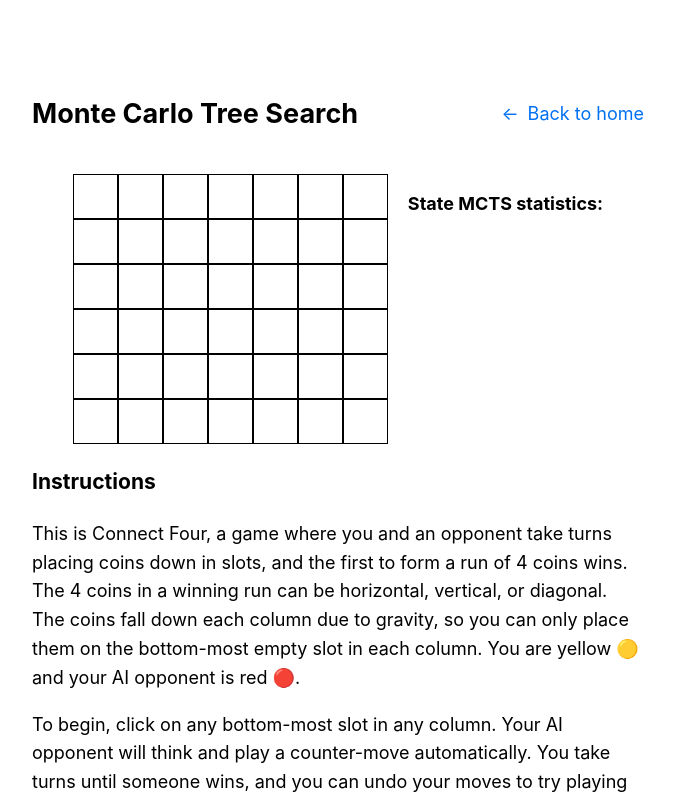
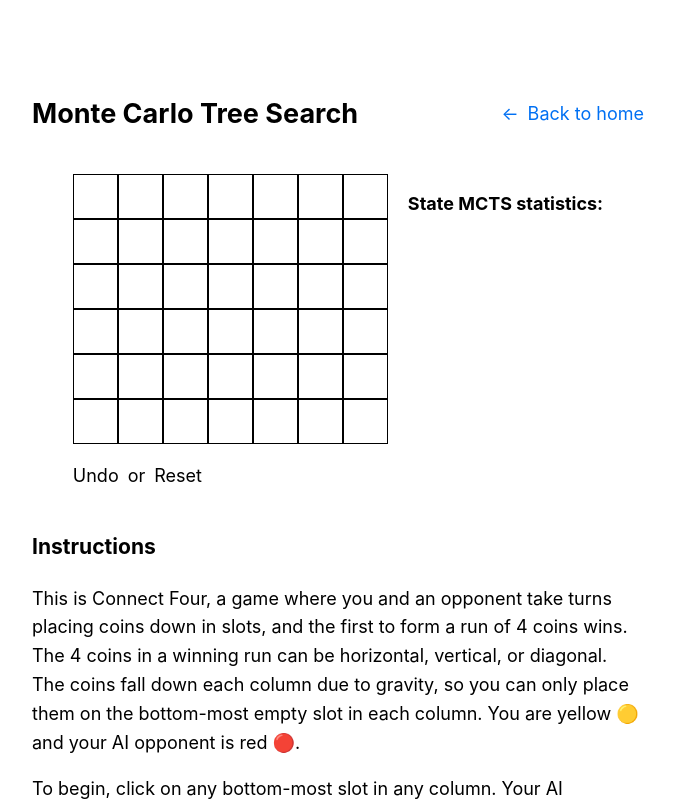
Before and after one commit to quasimik/personal-website, a Next.js app: page /projects/mcts in a window 1280 px wide. Shown: the top 801 px of the page, without its empty margins (302-977 px from the left). Built offline with nearby package versions, Linux system fonts and the light colour scheme.

Commit message:
Add reset button

```diff
--- a/pages/projects/mcts.jsx
+++ b/pages/projects/mcts.jsx
@@ -118,6 +118,16 @@ function ConnectFourMcts() {
     }
   }
 
+  const handleResetClick = () => {
+    game.current = new Game();
+    reachedStates.current = new Set();
+    mcts.current = new MonteCarlo(game.current);
+    const initialState = game.current.start();
+    setGameState(initialState);
+    setMctsStats(null);
+    setGameWinner(null);
+  }
+
   return (
     <>
       <div className={styles.connectFourContainer}>
@@ -134,13 +144,25 @@ function ConnectFourMcts() {
               ))
             ))}
           </div>
-          {gameState.playHistory.length > 0 && <p className={styles.undoButton} onClick={handleUndoClick}>Undo last move</p>}
+          <p className={styles.textControls}>
+            {gameState.player === 1 && gameState.playHistory.length > 0 ? (
+              <span className={styles.textButton} onClick={handleUndoClick}>Undo</span>
+            ) : (
+              <span>Undo</span>
+            )}
+            &ensp;or&ensp;
+            {reachedStates.current.size > 0 ? (
+              <span className={styles.textButton} onClick={handleResetClick}>Reset</span>
+            ) : (
+              <span>Reset</span>
+            )}
+          </p>
           {gameWinner && <p className={styles.winner}>Winner: {renderCell(gameWinner)}</p>}
         </div>
         <div className={styles.connectFourStats}>
           <h4>State MCTS statistics:</h4>
           {gameState.player === -1 ? (
-            <PulseLoader style={{ alignSelf: 'center' }} />
+            <PulseLoader />
           ) : (
             mctsStats && (
               <>
--- a/styles/mcts.module.css
+++ b/styles/mcts.module.css
@@ -18,13 +18,17 @@
   background-color: #afa;
 }*/
 
-.undoButton {
+.textControls {
   float: left;
+  user-select: none;
+}
+
+.textButton {
   color: #0070f3;
   cursor: pointer;
 }
 
-.undoButton:hover {
+.textButton:hover {
   text-decoration: underline;
 }
 
```
